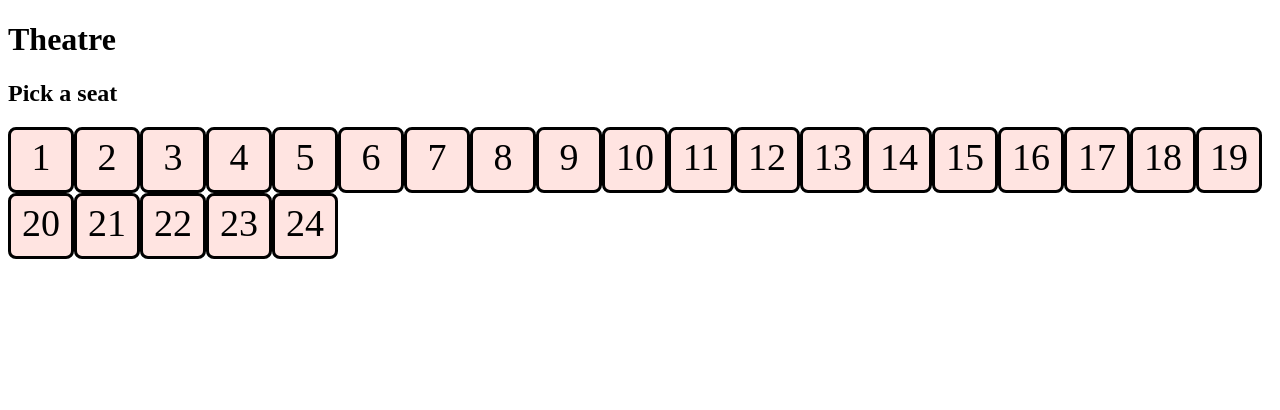
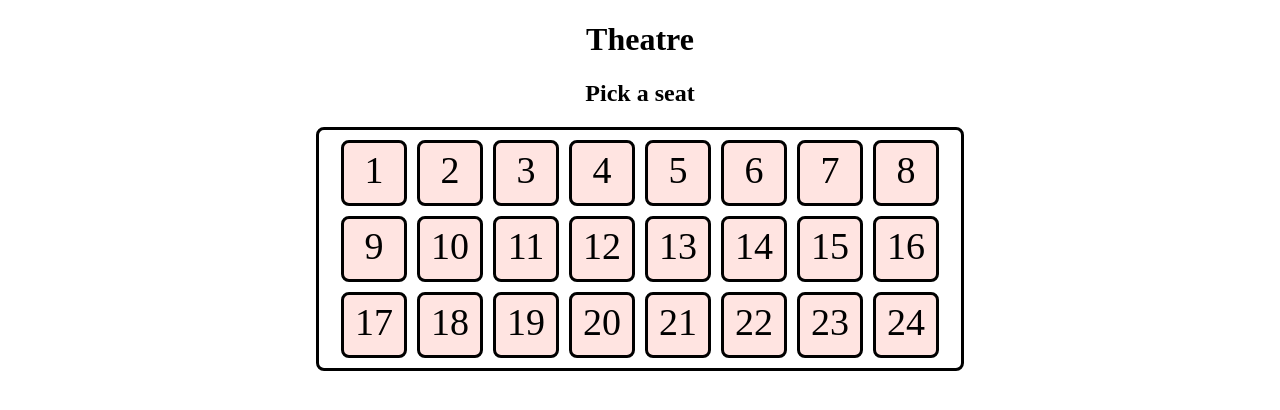
Before and after one commit to bergstromcbb/midterm_project, a plain HTML site: page index.html in a window 1280 px wide. Drawn offline with Linux system fonts and the light colour scheme.

Commit message:
newest adds at end of day

```diff
--- a/index.html
+++ b/index.html
@@ -18,7 +18,7 @@
 
 
     <h2>Pick a seat</h2>
-
+    <div id="seatContainer"></div>
 
 
 </body>
--- a/scripts.js
+++ b/scripts.js
@@ -11,7 +11,7 @@ $(document).ready(function() {
 
         seatsChart.innerHTML = seats;
 
-        document.body.appendChild(seatsChart);
+        document.getElementById("seatContainer").appendChild(seatsChart);
             }
 
         seats++;
--- a/stylesheet.css
+++ b/stylesheet.css
@@ -1,3 +1,7 @@
+body {
+	text-align: center;
+}
+
 div {
 	border-style: solid;
 	background-color: mistyrose;
@@ -6,7 +10,15 @@ div {
 	font-size: 38px;
 	height: 50px;
 	width: 50px;
+	margin: 5px;
 	padding: 5px;
 	list-style-type: none;
 	display: inline-block;
 }
+
+#seatContainer{
+	margin: auto;
+	width: 50%;
+	height: 100%;
+	background-color: white;
+}
```
